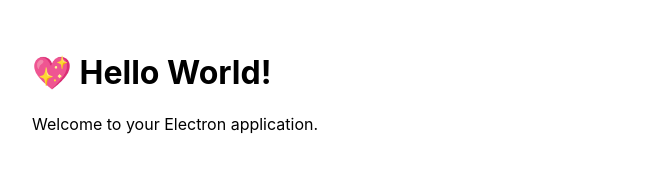
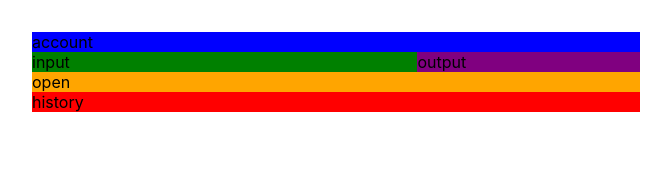
Before and after one commit to Ven0r/trading-journal, an Electron app: page src/index.html in a window 800 px wide. Shown: the whole page, without its empty margins (64-735 px from the left). Drawn offline with Linux system fonts and the light colour scheme.

Commit message:
css grid and electron-reload set

```diff
--- a/src/index.css
+++ b/src/index.css
@@ -4,3 +4,37 @@
   max-width: 38rem;
   padding: 2rem;
 }
+
+.container{
+  display: grid;
+  grid-template-areas:
+    "account        account        account"
+    "input          input          output"
+    "open_trade     open_trade     open_trade"
+    "history        history        history";
+}
+
+.account-value {
+  grid-area: account;
+  background: blue;
+}
+
+.input-area {
+  grid-area: input;
+  background: green;
+}
+
+.output-area {
+  grid-area: output;
+  background: purple;
+}
+
+.open-positions {
+  grid-area: open_trade;
+  background: orange;
+}
+
+.trade-history {
+  grid-area: history;
+  background: red;
+}
--- a/src/index.html
+++ b/src/index.html
@@ -2,11 +2,23 @@
 <html>
   <head>
     <meta charset="UTF-8">
-    <title>Hello World!</title>
+    <title>TA Journal</title>
     <link rel="stylesheet" href="index.css">
   </head>
+
   <body>
-    <h1>💖 Hello World!</h1>
-    <p>Welcome to your Electron application.</p>
+
+    <div class="container">
+      <div class="account-value">account</div>
+
+      <div class="input-area">input</div>
+
+      <div class="output-area">output</div>
+
+      <div class="open-positions">open</div>
+
+      <div class="trade-history">history</div>
+    <div>
+
   </body>
 </html>
--- a/src/index.js
+++ b/src/index.js
@@ -1,4 +1,8 @@
 const { app, BrowserWindow } = require('electron');
+
+// Implement Hot Reload
+require('electron-reload')(__dirname);
+
 const path = require('path');
 
 const sqlite3 = require('sqlite3').verbose();
@@ -47,8 +51,6 @@
     knex.destroy();
 });
 
-console.log("hello");
-
 // Handle creating/removing shortcuts on Windows when installing/uninstalling.
 if (require('electron-squirrel-startup')) { // eslint-disable-line global-require
   app.quit();
```
